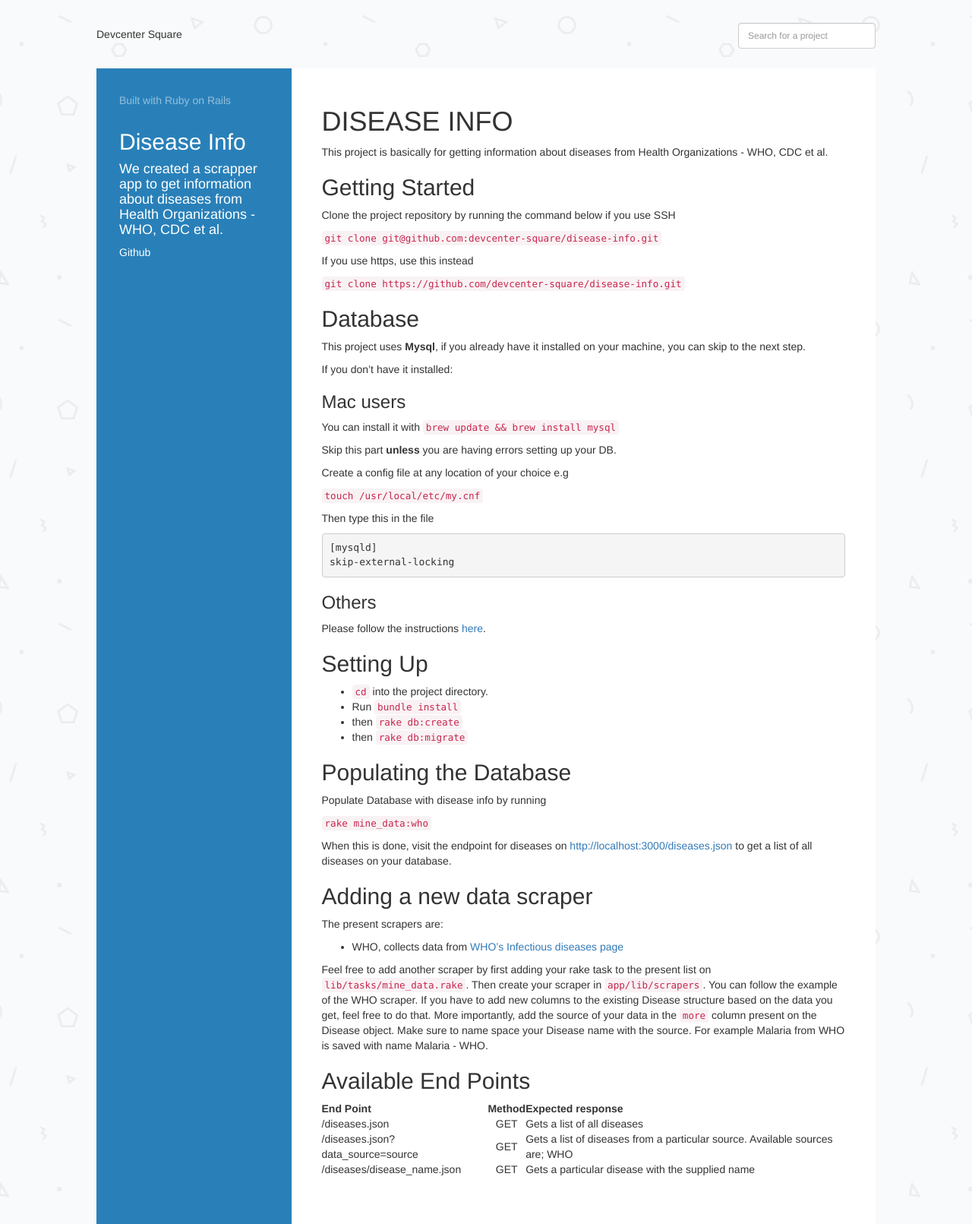
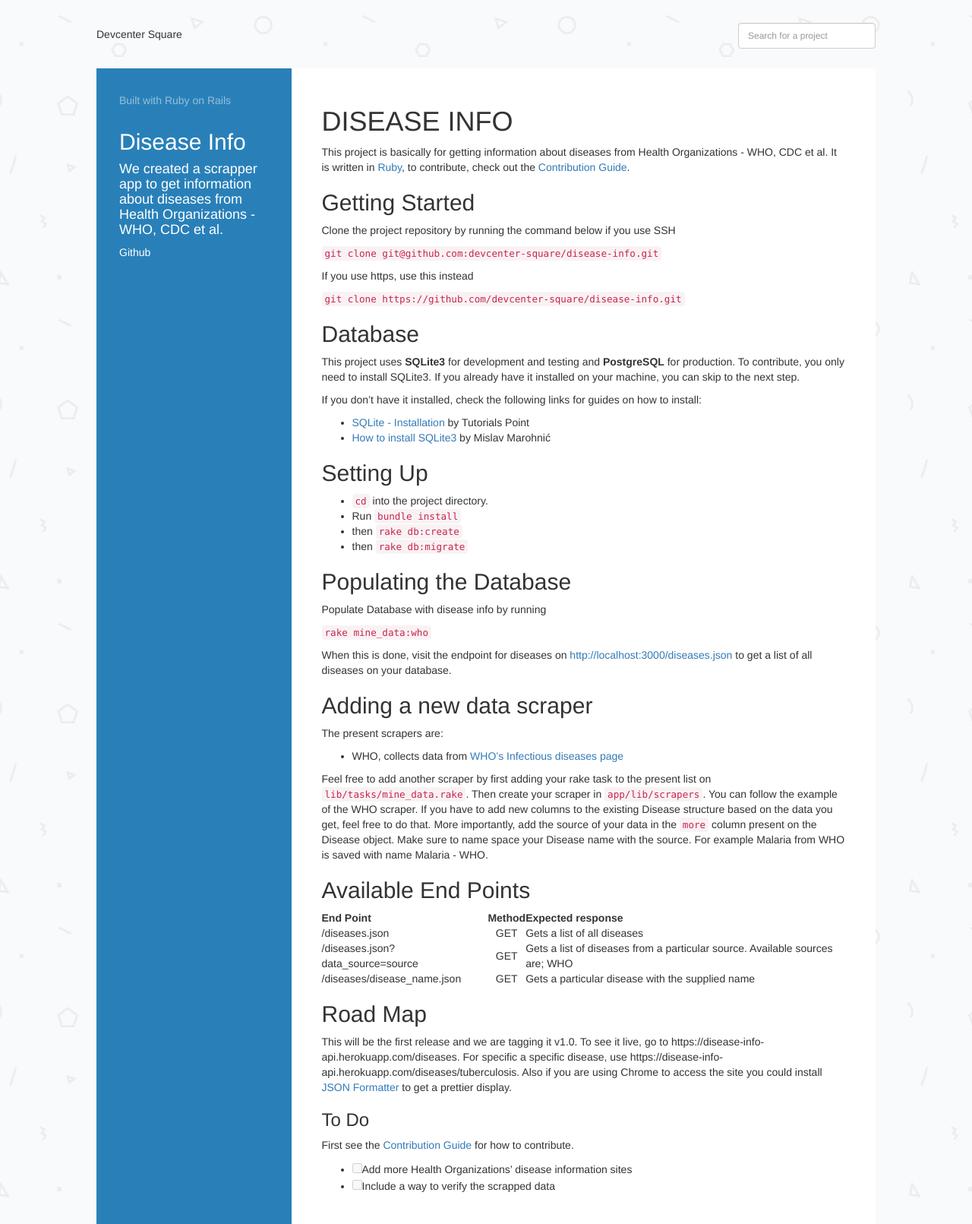
Before and after one commit to devcenter-square/devcenter-square.github.io, a Jekyll site: the page built from _posts/2016-8-30-disease-info.markdown, in a window 1280 px wide. Shown: the whole page at 76% size. Built offline with Jekyll 4.4.1, drawn with Linux system fonts in a browser that asks for light colours; some web fonts are replaced.

Commit message:
Updated the provided information

````diff
--- a/_posts/2016-8-30-disease-info.markdown
+++ b/_posts/2016-8-30-disease-info.markdown
@@ -11,7 +11,7 @@ color_id: 3
 
 # DISEASE INFO
 
-This project is basically for getting information about diseases from Health Organizations -  WHO, CDC et al.
+This project is basically for getting information about diseases from Health Organizations -  WHO, CDC et al. It is written in [Ruby](https://www.ruby-lang.org/en/), to contribute, check out the [Contribution Guide](https://github.com/o-prime/disease-info/blob/develop/CONTRIBUTION.md).
 
 ## Getting Started
 
@@ -25,31 +25,11 @@ If you use https, use this instead
 
 ## Database
 
-This project uses **Mysql**, if you already have it installed on your machine, you can skip to the next step.
+This project uses **SQLite3** for development and testing and **PostgreSQL** for production. To contribute, you only need to install SQLite3. If you already have it installed on your machine, you can skip to the next step.
 
-If you don't have it installed:
-
-### Mac users
-
-You can install it with
-```brew update && brew install mysql```
-
-Skip this part **unless** you are having errors setting up your DB.
-
-Create a config file at any location of your choice e.g
-
-```touch /usr/local/etc/my.cnf```
-
-Then type this in the file
-
-```
-[mysqld]
-skip-external-locking
-```
-
-### Others
-
-Please follow the instructions [here](http://dev.mysql.com/doc/refman/5.7/en/installing.html).
+If you don't have it installed, check the following links for guides on how to install:
+- [SQLite - Installation](http://www.tutorialspoint.com/sqlite/sqlite_installation.htm) by Tutorials Point
+- [How to install SQLite3](http://mislav.net/rails/install-sqlite3/) by Mislav Marohnić
 
 ## Setting Up
 
@@ -85,3 +65,11 @@ Make sure to name space your Disease name with the source. For example Malaria f
 | /diseases.json                     |  GET        |  Gets a list of all diseases                                                   |
 | /diseases.json?data_source=source  |  GET        |  Gets a list of diseases from a particular source. Available sources are; WHO  |
 | /diseases/disease_name.json        |  GET        |  Gets a particular disease with the supplied name                              |
+
+## Road Map
+This will be the first release and we are tagging it v1.0. To see it live, go to https://disease-info-api.herokuapp.com/diseases. For specific a specific disease, use https://disease-info-api.herokuapp.com/diseases/tuberculosis. Also if you are using Chrome to access the site you could install [JSON Formatter](https://chrome.google.com/webstore/detail/json-formatter/bcjindcccaagfpapjjmafapmmgkkhgoa?hl=en) to get a prettier display.
+
+### To Do
+First see the [Contribution Guide](https://github.com/o-prime/disease-info/blob/develop/CONTRIBUTION.md) for how to contribute.
+- [ ] Add more Health Organizations' disease information sites
+- [ ] Include a way to verify the scrapped data
````
